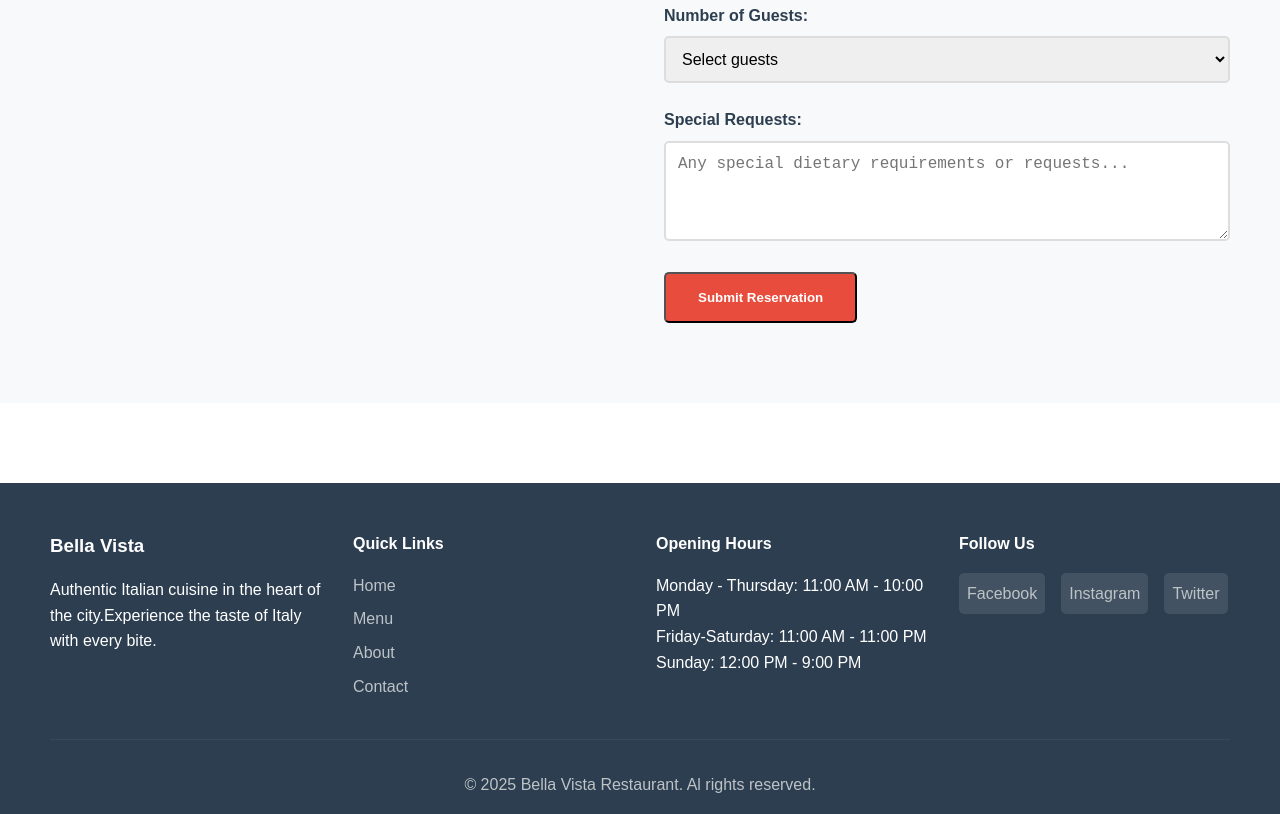
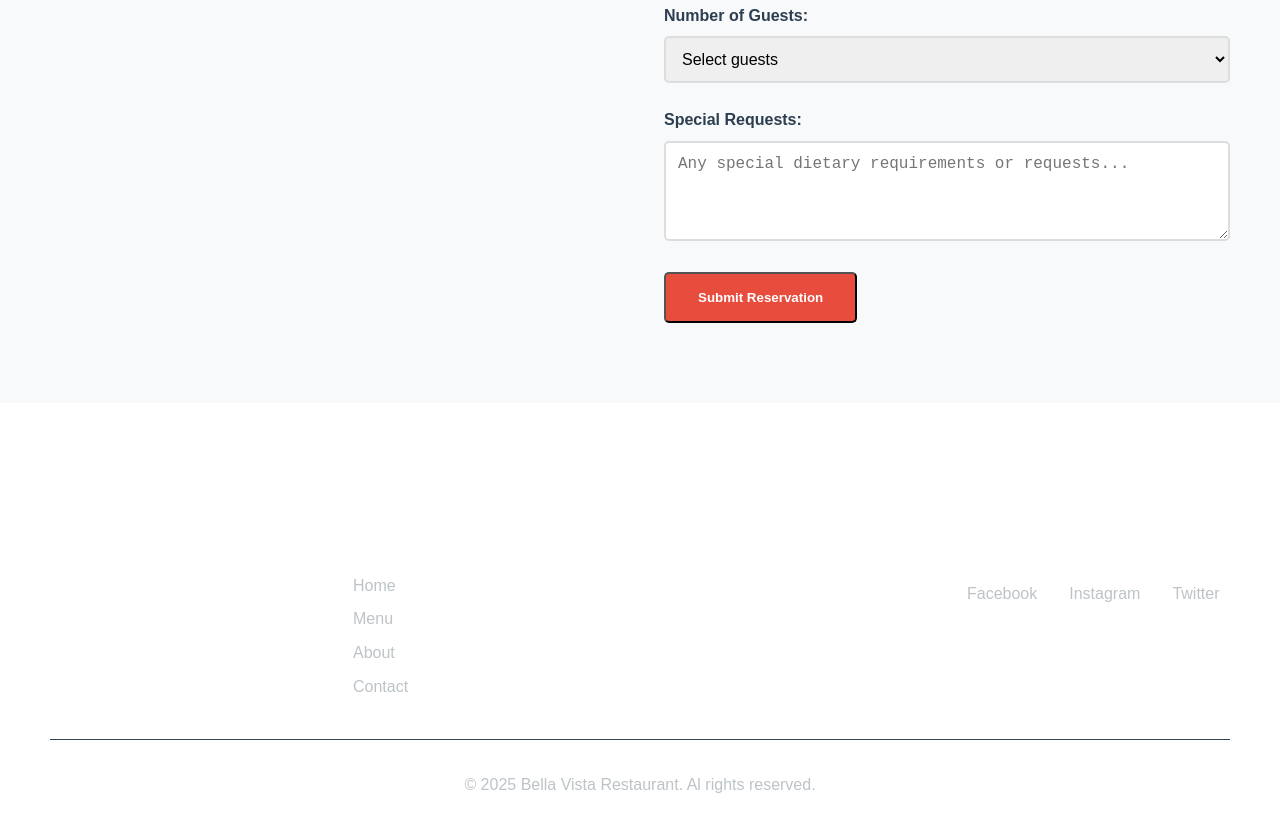
Before and after one commit to SumanKarmakar467/BellaVista_Restaurant, a plain HTML site: page index.html in a window 1280 px wide. Shown: the part 2960-3774 px from the top of the page. Drawn offline with Linux system fonts and the light colour scheme.

Commit message:
Update style.css
add

```diff
--- a/style.css
+++ b/style.css
@@ -7,7 +7,7 @@
 
 :root{
     --primary-color:#e74c3c;
-    --secondary-color:#2c3e50;
+    --secondary-color:#2c3e5;
     --accent-color:#3498db;
     --light-background:#f8f9fa;
     --dark-text:#333;
```
